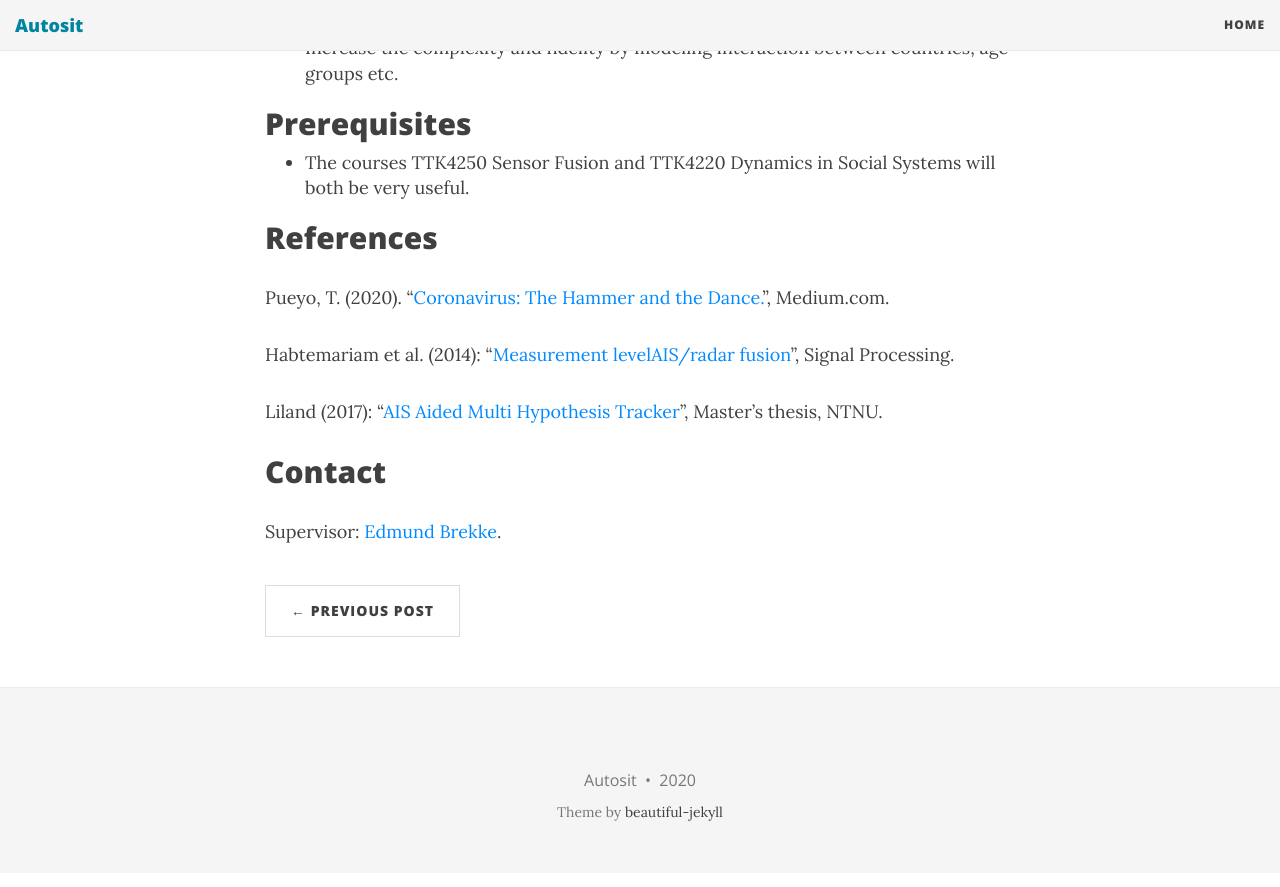
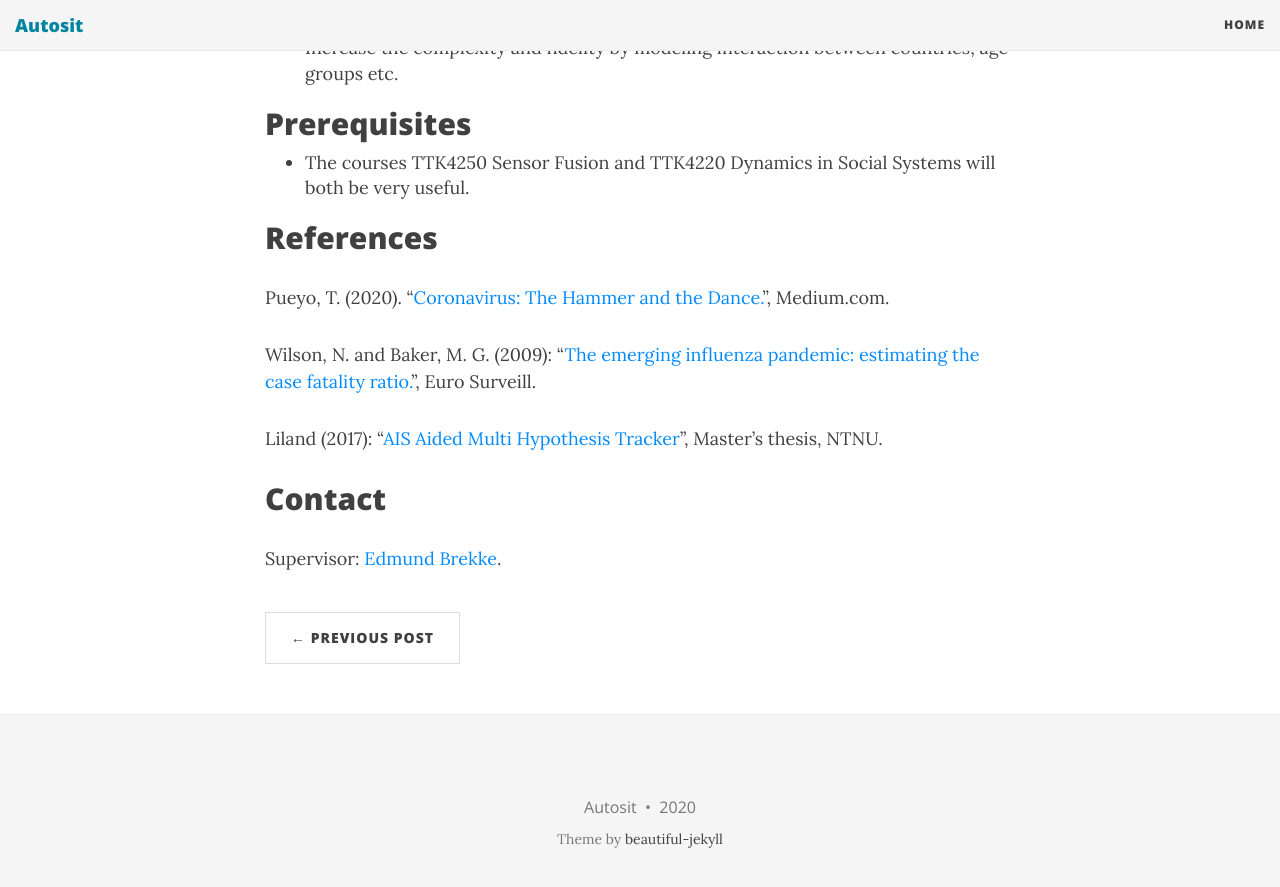
Before and after one commit to autosit/autosit.github.io, a Jekyll site: the page built from _posts/2020-04-08-corona.md, in a window 1280 px wide and 900 px high, scrolled down 1826 px. Shown: the top 887 px of the window. Built offline with Jekyll 4.4.1, drawn with Linux system fonts in a browser that asks for light colours; nearby versions of some CDN libraries.

Commit message:
added coronavirus project 3

```diff
--- a/_posts/2020-04-08-corona.md
+++ b/_posts/2020-04-08-corona.md
@@ -45,7 +45,7 @@ In the MSc thesis the goal is to investigate the suitability of different infect
 ## References
 Pueyo, T. (2020). "[Coronavirus: The Hammer and the Dance.][Pueyo2020]", Medium.com.
 
-Habtemariam et al. (2014): “[Measurement levelAIS/radar fusion][Habtemariam2014]”, Signal Processing.
+Wilson, N. and Baker, M. G. (2009): “[The emerging influenza pandemic: estimating the case fatality ratio.][Wilson2009]”, Euro Surveill.
 
 Liland (2017): “[AIS Aided Multi Hypothesis Tracker][Liland2017]”, Master’s thesis, NTNU.
 
```
Also changed, not shown: other parts of _posts/2020-04-08-corona.md (+1 -1 lines).
